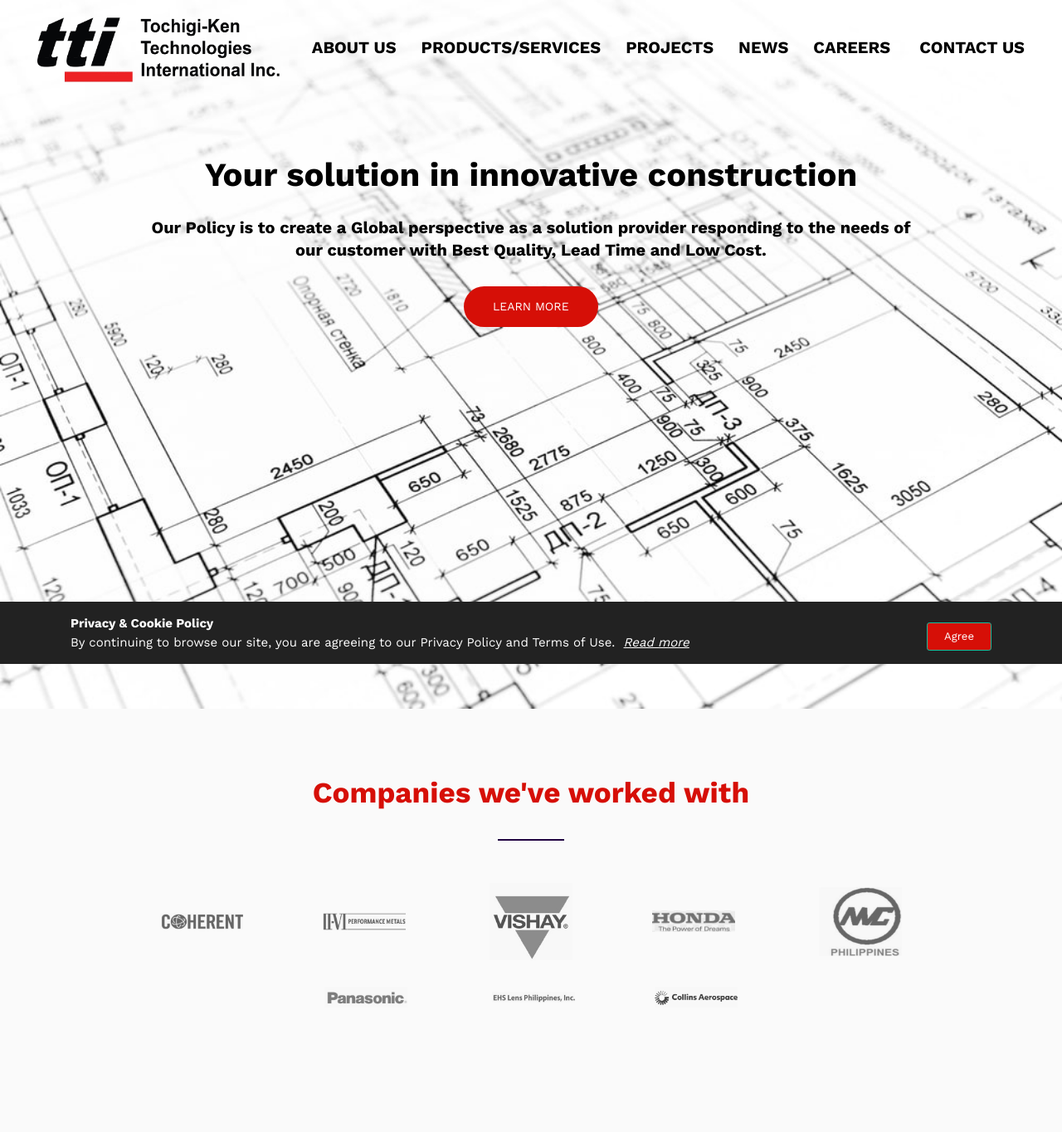
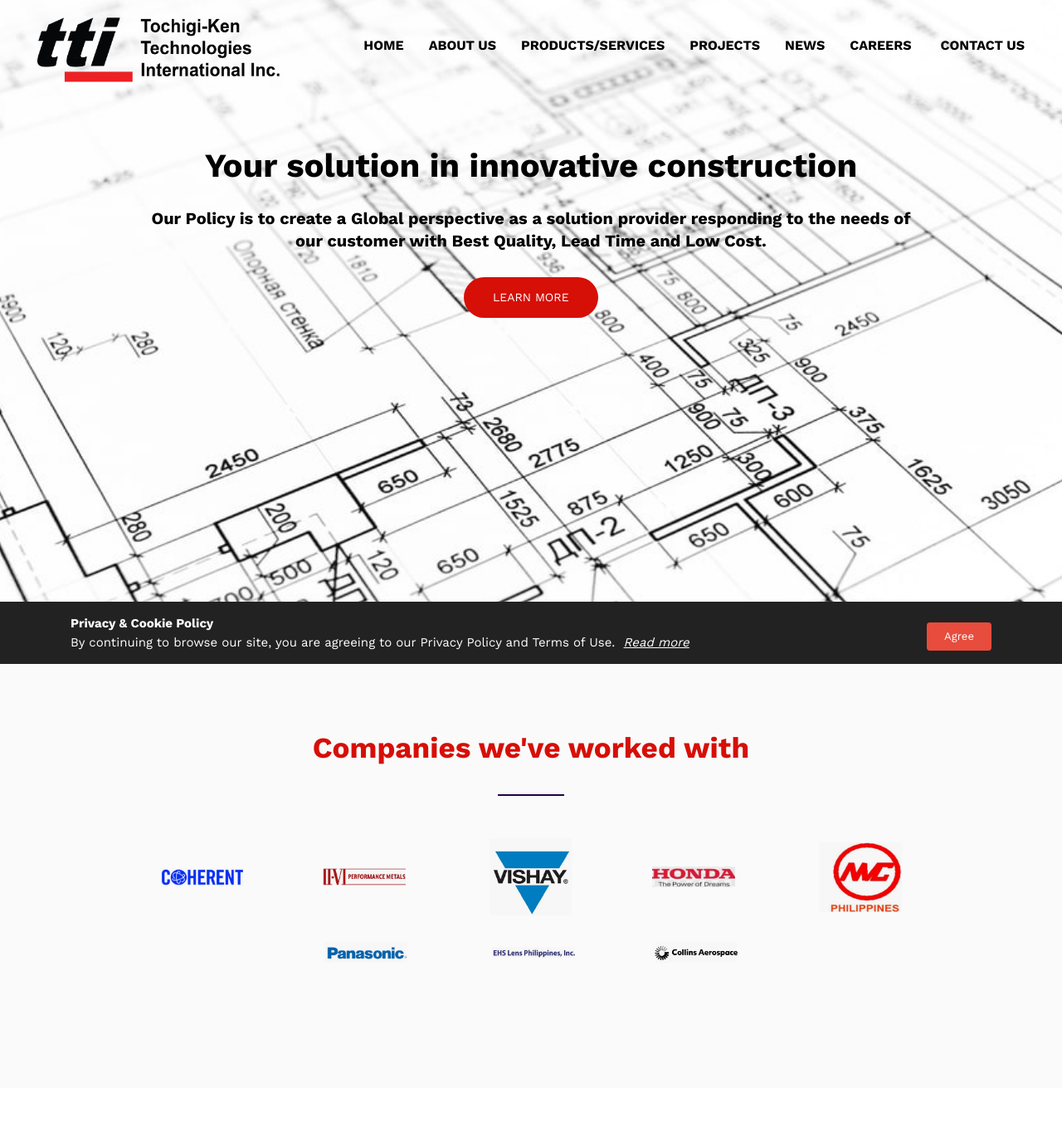
Before and after one commit to wlsmsw/tti-website, a CodeIgniter app: the page made by application/views/home.php in a window 1280 px wide. Shown: the top 1364 px of the page at 83% size. Run offline with CodeIgniter, Linux system fonts and the light colour scheme; some libraries are stand-ins or nearby versions.

Commit message:
tti update 07152025-3:23PM

```diff
--- a/application/views/home.php
+++ b/application/views/home.php
@@ -61,6 +61,9 @@
                             <nav class="navik-menu menu-caret submenu-top-border submenu-scale">
                                 <ul>
                                     <li class="">
+                                        <a class="" href="">Home</a>
+                                    </li>
+                                    <li class="">
                                         <a class="" href="about-us.php">About Us</a>
                                     </li>
                                     <li class="">
@@ -90,7 +93,7 @@
         <div id="wf-banner">
             <div class="banner-content" backg>
 
-                <img src="<?=base_url('assets/img/plan-bg.webp')?>" style="width:100%" >
+                <img src="<?=base_url('assets/img/plan-bg.webp')?>" style="width:100%" id="myVideo">
 
                 <div class="color-overlay"></div>
 
@@ -148,7 +151,6 @@
                         </div>
                     </div>
 
-                    <div class="clearfix"></div>
 
                     <div class="col-md-4" data-aos="fade-up" data-aos-delay="200">
                         <div class="story-box hvr-shrink">
@@ -234,20 +236,6 @@
                         </div>
                     </div>
 
-                    <div class="col-md-2">
-
-                        <p><img src="<?=base_url('assets/img/footnote1.jfif')?>" /></p>
-
-                        <p><img src="<?=base_url('assets/img/footnote2.jfif')?>" /></p>
-
-                    </div>
-
-                    <div class="col-md-2">
-
-                        <p><img src="<?=base_url('assets/img/footnote3.jfif')?>" /></p>
-
-                    </div>
-
                     <div class="clearfix">&nbsp;</div>
                 </div>
             </div>
@@ -304,7 +292,7 @@
                     </div>
                     <div class="col-md-2 col-sm-3">
                         <div class="privacy-button">
-                            <button class="btn btn-success btn-sm" onclick="ns_hide()" style="background-color:#d60f07 !important">Agree</button>
+                            <button class="btn btn-danger btn-sm" onclick="ns_hide()">Agree</button>
                         </div>
                     </div>
                     <div class="clearfix"></div>
--- a/assets/css/navik.css
+++ b/assets/css/navik.css
@@ -1737,13 +1737,14 @@ Media queries for responsive design
 	.header-opacity-on .navik-menu > ul > li > a {
 		color: #000;
 		font-weight: bolder;
-		font-size: 20px;
+		font-size: 16px;
 	}
 	.header-transparent-on .navik-menu > ul > li:hover > a,
 	.header-transparent-on .navik-menu > ul > li.current-menu > a,
 	.header-opacity-on .navik-menu > ul > li:hover > a,
 	.header-opacity-on .navik-menu > ul > li.current-menu > a {
 		color: #d60f07;
+		text-decoration: underline;
 	}
 	.header-transparent-on .navik-menu > ul > li.dropdown_menu > a > span:before,
 	.header-opacity-on .navik-menu > ul > li.dropdown_menu > a > span:before {
--- a/assets/css/style.css
+++ b/assets/css/style.css
@@ -30,7 +30,7 @@ filter: progid:DXImageTransform.Microsoft.gradient( startColorstr='#d60f07', end
 a.link-out:hover {background:#000;}
 
 .navik-header {background:rgba(0,0,0,0) !important;text-align:right !important;}
-.navik-header.sticky {background-image: linear-gradient(to right, #ffffff, #eecef2, #f793c4, #f65175, #d60f07) !important; }
+.navik-header.sticky {background: linear-gradient(90deg,rgba(255, 255, 255, 1) 0%, rgba(214, 15, 7, 1) 50%) !important;}
 .navik-header.sticky a {color:#fff !important;}
 .navik-header.sticky .nav-social {margin-top:8px;}
 .navik-menu {margin-top:30px;}
@@ -38,7 +38,7 @@ a.link-out:hover {background:#000;}
 .navik-menu ul {text-align:left;}
 .navik-menu ul li {list-style:none;}
 .navik-menu li > ul {background: #37054e;border-top: none;top:auto;left:15px;}
-.navik-menu > ul > li > a {font:400 14px 'Work Sans';color:#fff;text-transform:uppercase !important;height:auto;padding-bottom:30px;}
+.navik-menu > ul > li > a {font:400 16px 'Work Sans';color:#fff;text-transform:uppercase !important;height:auto;padding-bottom:30px;font-weight: bold;}
 .navik-menu ul li.current-menu > a, .navik-menu ul li:hover > a, .navik-menu ul li a.active {color: #f2870e;}
 
 .navik-header.sticky .nav-social {margin-top:25px;}
@@ -148,8 +148,7 @@ box-shadow: 1px 1px 8px 0px rgba(0,0,0,0.05);}
     .clients-slider > * {vertical-align:middle !important;}
     .citem {}
 
-    .citem img {width:100px !important;opacity:.75;display: inline !important;-webkit-filter: grayscale(100%);
-        filter: grayscale(100%);vertical-align:middle;transition: all 0.2s ease-in-out;margin: 1rem 3rem;}
+    .citem img {width:100px !important;display: inline !important;vertical-align:middle;transition: all 0.2s ease-in-out;margin: 1rem 3rem;}
     .citem img:hover {-webkit-filter: grayscale(0%);
         filter: grayscale(0%);}
 
@@ -310,7 +309,7 @@ filter: progid:DXImageTransform.Microsoft.gradient( startColorstr='#ff8a47', end
   .trigger a {display:block;}
     .nav-social {display:none;}
     .navik-header .logo {text-align:left !important;padding:30px 0 !important;}
-    .navik-header {background:#200241 !important;}
+    .navik-header {background:#e6e6e6 !important;}
     #wf-footer {background:#200241;}
     .subpage-banner img {transform:scale(1.5);}
 
@@ -318,7 +317,7 @@ filter: progid:DXImageTransform.Microsoft.gradient( startColorstr='#ff8a47', end
     .dedhosting-slider .owl-next {right:-15px;}
 
     .dropdown-plus:before, .dropdown-plus:after {background: #fff;}
-    .navik-menu ul li > a {color: #fff;font-family: inherit;}
+    .navik-menu ul li > a {color: #000;font-family: inherit;}
     .line-menu {background: #fff;}
 
     .subpage-title {height: 20vh;}
@@ -339,8 +338,8 @@ filter: progid:DXImageTransform.Microsoft.gradient( startColorstr='#ff8a47', end
     .navik-menu {margin:0;}
     .navik-menu ul li > a {padding:10px 0;font-size:20px;text-transform:capitalize !important;}
     .burger-menu {top:25px;right:0;}
-    .navik-header {position:absolute;z-index:999;background:#200241 !important;top:0;left:0;right:0;}
-    .line-menu {background:#fff;}
+    .navik-header {position:absolute;z-index:999;background:#e6e6e6 !important;top:0;left:0;right:0;}
+    .line-menu {background:#000;}
 
     #wf-intro, #wf-services, #wf-features, #wf-testi, #wf-stories, #wf-footer {padding:3rem 1rem;}
     .intro-content h2 {font-size:25px;}
```
